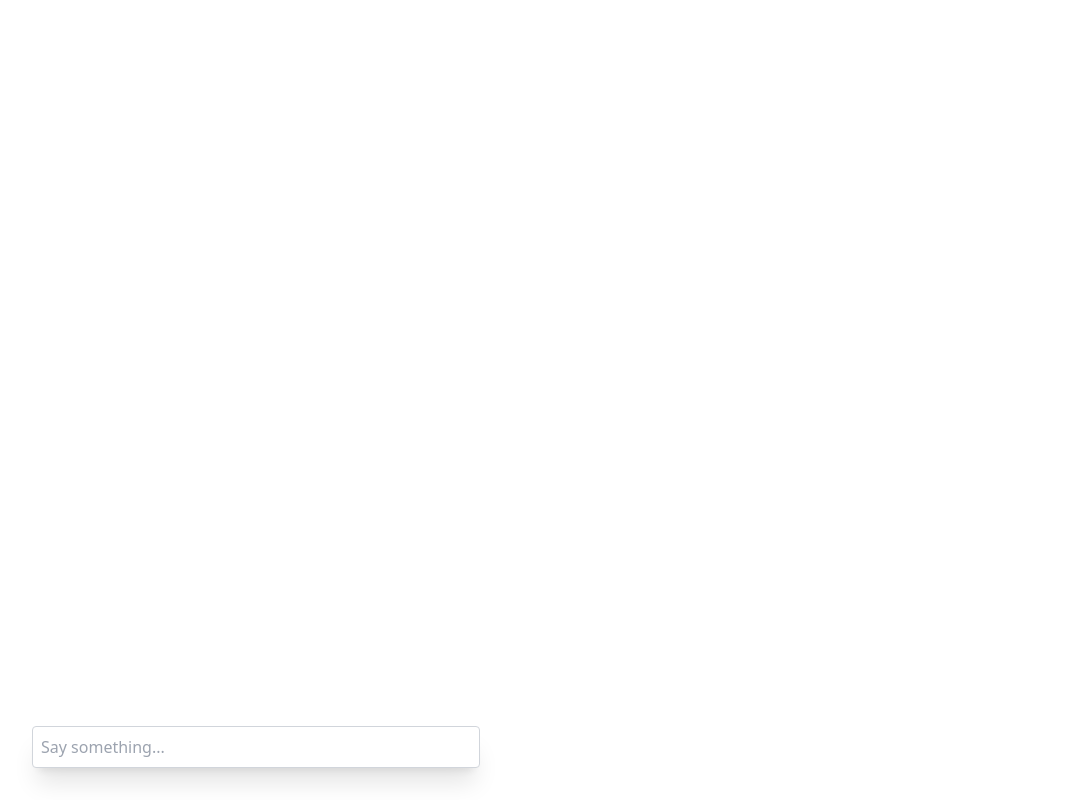
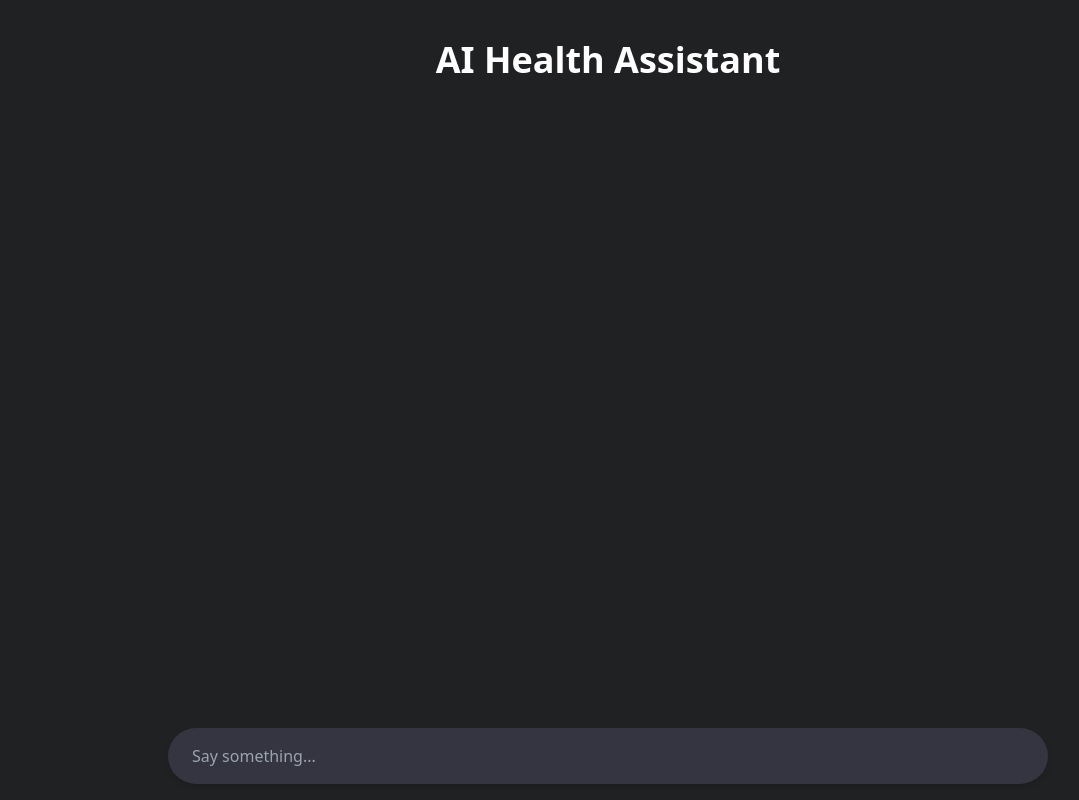
Before and after one commit to shubhammukherjee17/AcuHealth, a Next.js app: page / in a window 1280 px wide. Shown: the whole page, without its empty margins (32-1111 px from the left). Built offline with nearby package versions, Linux system fonts and the light colour scheme.

Commit message:
assistant added

```diff
--- a/app/api/chat/route.ts
+++ b/app/api/chat/route.ts
@@ -6,7 +6,7 @@ export const maxDuration = 30;
 
 export async function POST(req: Request) {
   const { messages } = await req.json();
-  const model = google("gemini-1.5-pro-latest");
+  const model = google("gemini-1.5-flash-latest");
   const result = await streamText({
     model: model,
     messages: convertToCoreMessages(messages),
--- a/app/layout.tsx
+++ b/app/layout.tsx
@@ -13,7 +13,7 @@ export default function RootLayout({
 }>) {
   return (
     <html lang="en">
-      <body className={``}>{children}</body>
+      <body className={`bg-[#202123] text-[#E9E9E9]`}>{children}</body>
     </html>
   );
 }
--- a/app/page.tsx
+++ b/app/page.tsx
@@ -1,25 +1,83 @@
-'use client';
-
-import { useChat } from 'ai/react';
+"use client";
+import { FaStop } from "react-icons/fa";
+import { FaFirstAid } from "react-icons/fa";
+import { useChat } from "ai/react";
 
 export default function Chat() {
-  const { messages, input, handleInputChange, handleSubmit } = useChat();
+  const {
+    messages,
+    input,
+    handleInputChange,
+    handleSubmit,
+    stop,
+    isLoading,
+    error,
+  } = useChat({
+    onError: (e) => {
+      console.log(e);
+    },
+  });
   return (
-    <div className="flex flex-col w-full max-w-6xl py-24 mx-auto stretch gap-5">
-      {messages.map(m => (
-        <div key={m.id} className={`whitespace-pre-wrap md:w-1/2 px-6 py-6 bg-gray-50 rounded ${m.role === 'user' ? 'self-end':''}`}>
-          {m.role === 'user' ? 'User: ' : 'AI: '}
-          {m.content}
-        </div>
-      ))}
+    <div className=" w-full min-h-svh max-w-4xl py-10 mx-auto relative">
+      <h1 className="text-2xl md:text-4xl font-bold text-center text-white">
+        AI Health Assistant
+      </h1>
+      {error ? (
+        <div className="text-red-500 text-center">{JSON.stringify(error)}</div>
+      ) : (
+        ""
+      )}
+      <div className="flex flex-col px-5 stretch gap-5 py-24">
+        {messages.map((m, idx) => (
+          <div
+            key={m.id}
+            className={`whitespace-pre-wrap px-6 py-2 rounded-full ${
+              m.role === "user" ? "self-end bg-[#343541] md:w-1/2" : "md:w-3/4"
+            }`}
+          >
+            <div className="flex">
+              {m.role != "user" ? (
+                <div className="grow rounded-full border h-10 w-10 text-sm p-2 font-bold flex items-center justify-center mx-2">
+                  <FaFirstAid size={25} />
+                </div>
+              ) : (
+                ""
+              )}
+              <div className="px-4 py-2">
+                {m.content}
+                {isLoading &&
+                m.role != "user" &&
+                idx === messages.length - 1 ? (
+                  <div className="bg-gray-800 h-5 w-5 animate-pulse inline-block rounded-full"></div>
+                ) : (
+                  ""
+                )}
+              </div>
+            </div>
+          </div>
+        ))}
+      </div>
 
-      <form onSubmit={handleSubmit} className='w-full'>
+      <form
+        onSubmit={handleSubmit}
+        className="w-full md:max-w-4xl mx-auto flex fixed bottom-0 p-2"
+      >
         <input
-          className="fixed bottom-0 w-full max-w-md p-2 mb-8 border border-gray-300 rounded shadow-xl"
+          className="w-full py-4 px-6 mb-2 outline-none rounded-full bg-[#343541] shadow-md"
           value={input}
           placeholder="Say something..."
           onChange={handleInputChange}
         />
+        {isLoading ? (
+          <button
+            onClick={stop}
+            className="bg-[#202123] p-3 rounded-full absolute right-5 bottom-[50%] translate-y-[40%]"
+          >
+            <FaStop />
+          </button>
+        ) : (
+          ""
+        )}
       </form>
     </div>
   );
--- a/package.json
+++ b/package.json
@@ -16,6 +16,7 @@
     "next": "14.2.15",
     "react": "^18",
     "react-dom": "^18",
+    "react-icons": "^5.3.0",
     "zod": "^3.23.8"
   },
   "devDependencies": {
```
Also changed, not shown: 1 other file (tests, documents, lock files or other folders).
